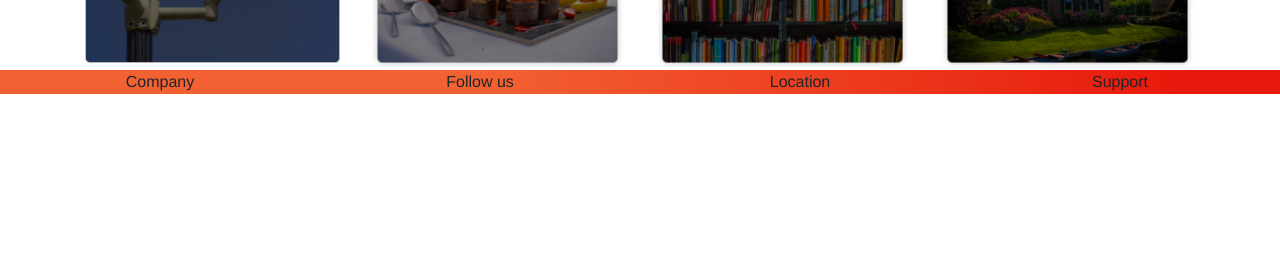
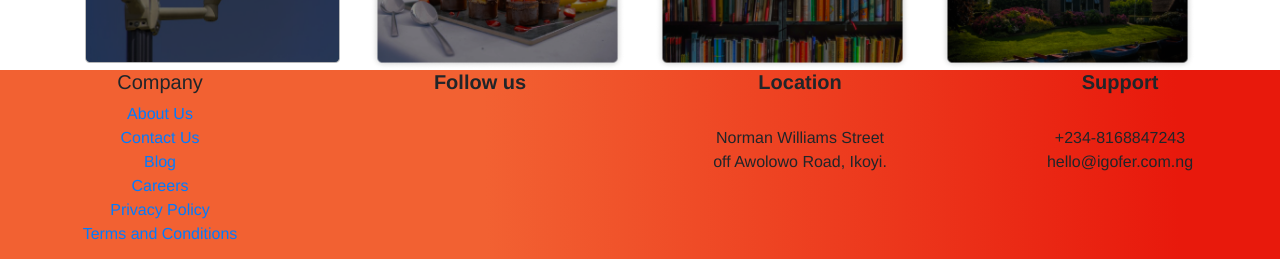
Before and after one commit to nonsoo24/iGofer-New, a Vue app: page / in a window 1280 px wide. Shown: the part 1099-1358 px from the top of the page. Before the commit the page ends 1193 px from the top, so only its background shows below. Built offline with nearby package versions, Linux system fonts and the light colour scheme; a small style sheet from the web is missing; a web font is replaced by a local one.

Commit message:
footer contents added

```diff
--- a/src/components/Shared/Footer.vue
+++ b/src/components/Shared/Footer.vue
@@ -4,16 +4,32 @@
             <div class="container-fluid">
                 <div class="row">
                     <div class="col-md-3">
-                        Company
+                        <h5>Company</h5>
+                        <ul class="list-unstyled">
+                            <li><a href="about.html">About Us</a></li>
+                            <li><a href="/contact-us">Contact Us</a></li>
+                            <li><a href="/blog">Blog</a></li>
+                            <li><a href="/careers">Careers</a></li>
+                            <li><a href="/privacy-policy">Privacy Policy</a></li>
+                            <li><a href="/terms-condition">Terms and Conditions</a></li>
+                        </ul>
                     </div>
                     <div class="col-md-3">
-                        Follow us
+                        <h5><strong>Follow us</strong></h5> <br>
+                        <a href="https://www.facebook.com/igoferNG" target="_blank"><i
+                                class="fab fa-facebook fa-3x"></i></a>
+                        <a href="https://twitter.com/igoferNG" target="_blank"><i class="fab fa-twitter fa-3x"></i></a>
+                        <a href="https://www.instagram.com/igoferng/" target="_blank"><i
+                                class="fab fa-instagram fa-3x"></i></a>
+                        <a href="https://linkedin.com" target="_blank"><i class="fab fa-linkedin fa-3x"></i></a>
                     </div>
                     <div class="col-md-3">
-                        Location
+                        <h5><strong>Location</strong></h5> <br>
+                        <p>Norman Williams Street<br>off Awolowo Road, Ikoyi.</p>
                     </div>
                     <div class="col-md-3">
-                        Support
+                        <h5><strong>Support</strong></h5><br>
+                        <p>+234-8168847243 <br> hello@igofer.com.ng </p>
                     </div>
                 </div>
             </div>
```
